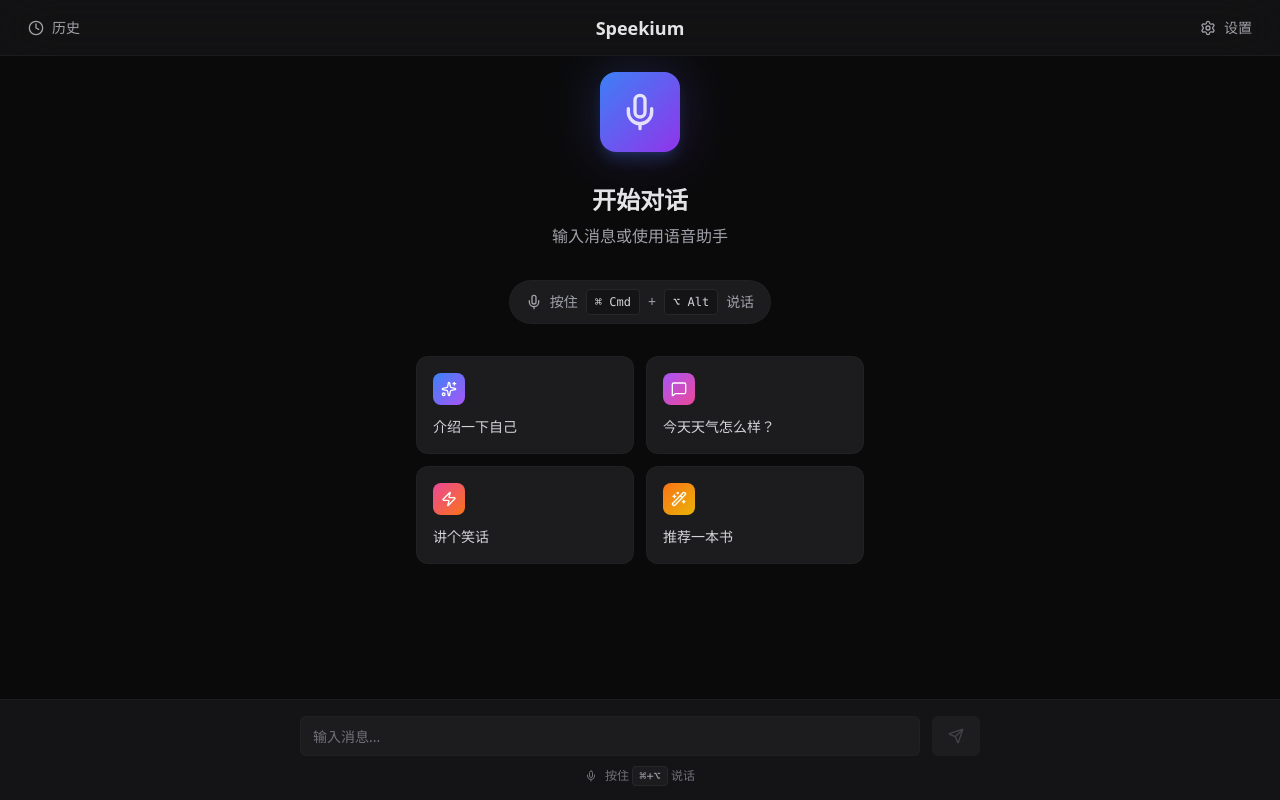
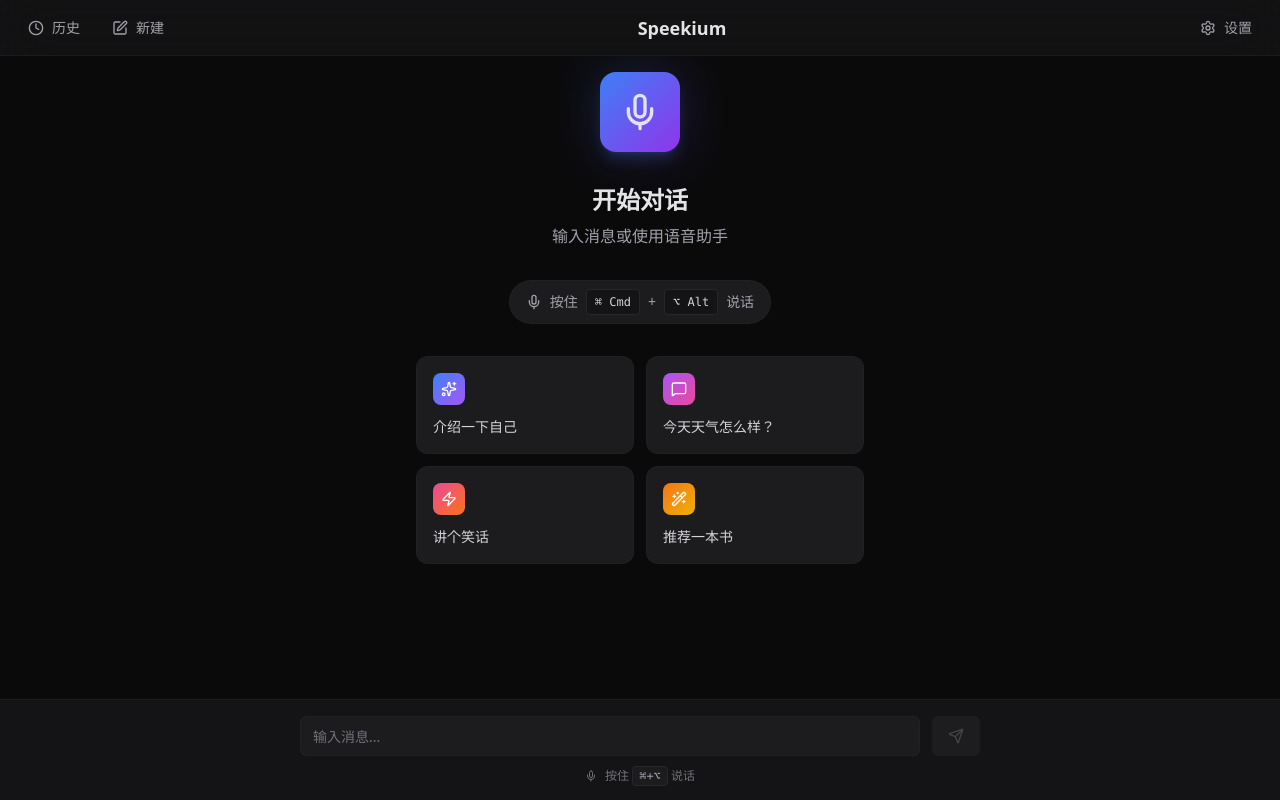
Before and after one commit to kanweiwei/speekium, a React (Vite) app: page / in a window 1280 px wide. Built offline with nearby package versions, Linux system fonts and the light colour scheme.

Commit message:
feat: add new session button to header
- Add PenSquare icon and "新建" button next to history button
- Implement handleNewSession function to clear current session
- Support disabled state during processing
- Include active:scale animation for press feedback

```diff
--- a/src/App.tsx
+++ b/src/App.tsx
@@ -19,6 +19,7 @@
   Loader2,
   AlertCircle,
   X,
+  PenSquare,
 } from 'lucide-react';
 import { cn } from '@/lib/utils';
 
@@ -341,6 +342,17 @@
     currentSessionIdRef.current = null;
   };
 
+  // 新建会话
+  const handleNewSession = () => {
+    // 清空当前消息列表
+    clearHistory();
+    // 重置会话 ID
+    setCurrentSessionId(null);
+    currentSessionIdRef.current = null;
+    // 清空错误状态
+    setError(null);
+  };
+
   const handleSendText = async () => {
     if (!textInput.trim() || isProcessing) return;
 
@@ -407,6 +419,8 @@
     <div className="flex flex-col h-screen bg-[#0A0A0B] text-zinc-200">
       {/* 顶栏 */}
       <header className="h-14 border-b border-zinc-800/50 bg-[#141416]/80 backdrop-blur-xl flex items-center justify-between px-4 sticky top-0 z-40">
+        {/* 左侧按钮组 */}
+        <div className="flex items-center gap-2">
           <Button
             variant="ghost"
             size="sm"
@@ -416,6 +430,19 @@
             <Clock className="w-4 h-4 mr-2" />
             历史
           </Button>
+
+          <Button
+            variant="ghost"
+            size="sm"
+            className="text-zinc-400 hover:text-zinc-200 hover:bg-zinc-800/50 transition-all duration-200 active:scale-[0.98]"
+            onClick={handleNewSession}
+            disabled={isProcessing}
+            aria-label="新建会话"
+          >
+            <PenSquare className="w-4 h-4 mr-2" />
+            新建
+          </Button>
+        </div>
 
         <h1 className="text-lg font-semibold text-zinc-200">Speekium</h1>
 
```
Lines whose indentation alone changed are shown as unchanged.
